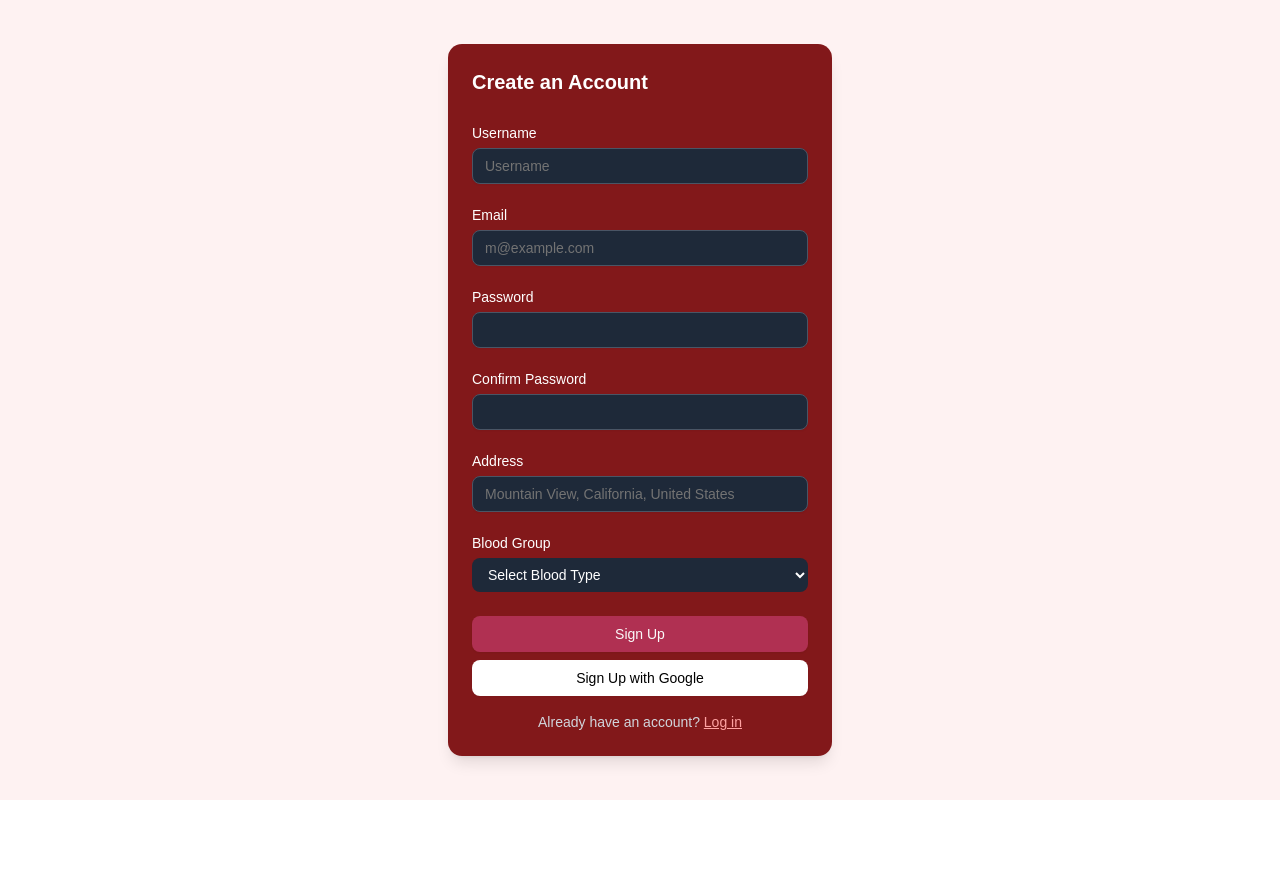
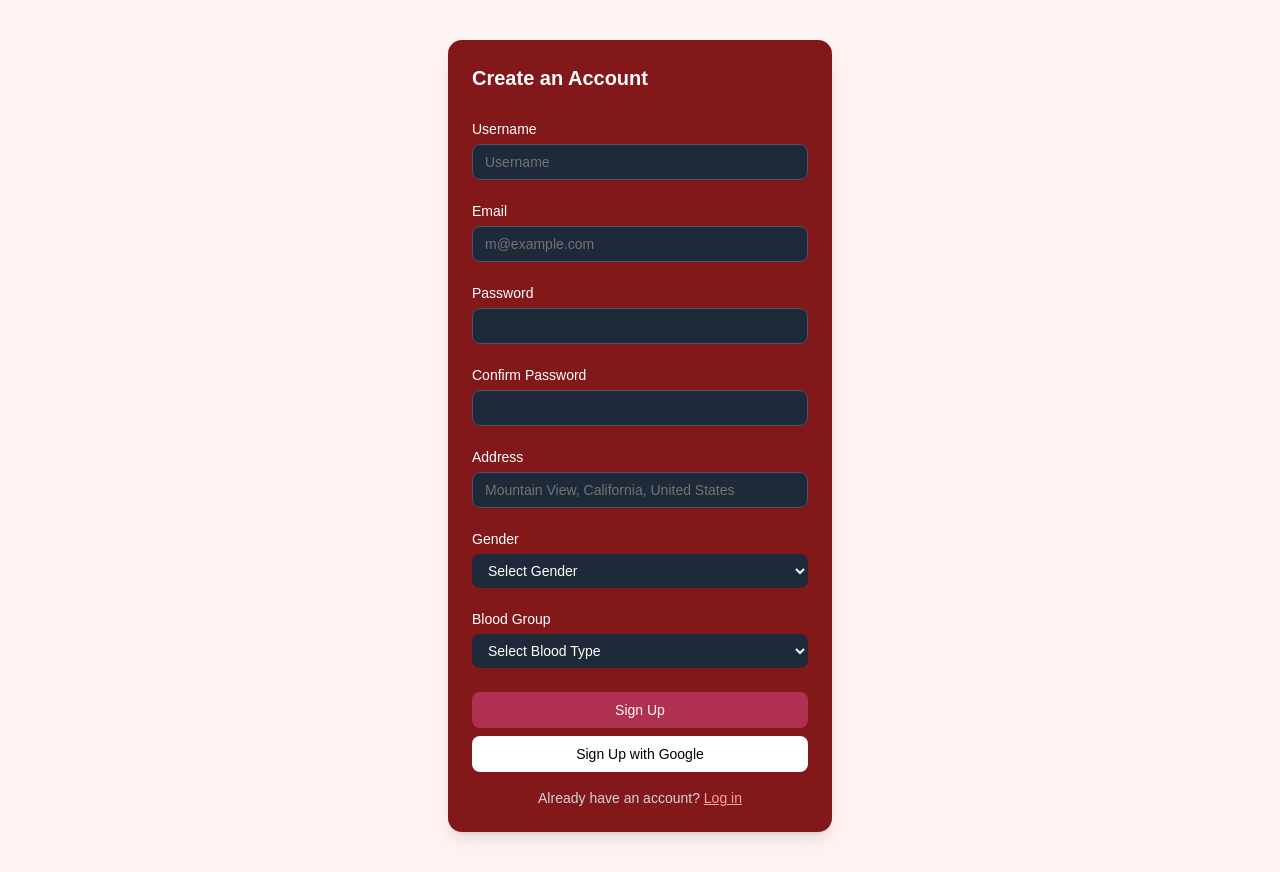
Before and after one commit to tikuzaa/QuickDonors, a React (Vite) app in the folder quick-donors/: page /signup in a window 1280 px wide. Before the commit the page ends 800 px from the top, so only its background shows below. Built offline with nearby package versions, Linux system fonts and the light colour scheme.

Commit message:
join button

```diff
--- a/quick-donors/src/components/signup-form.jsx
+++ b/quick-donors/src/components/signup-form.jsx
@@ -17,6 +17,7 @@ export function SignupForm({ className, ...props }) {
   const [email, setEmail] = useState("");
   const [password, setPassword] = useState("");
   const [confirmPassword, setConfirmPassword] = useState("");
+  const [gender, setGender] = useState("");
   const [bloodGroup, setBloodGroup] = useState("");
   const [address, setAddress] = useState("");
 
@@ -36,6 +37,7 @@ export function SignupForm({ className, ...props }) {
         email,
         password,
         bloodtype: bloodGroup,
+        gender,
         address,
       });
       console.log("Signup successful:", response.data);
@@ -125,6 +127,24 @@ export function SignupForm({ className, ...props }) {
                 />
               </div>
               <div className="grid gap-2">
+    <Label htmlFor="gender" className="text-white">
+      Gender
+    </Label>
+    <select
+      id="gender"
+      value={gender}
+      onChange={(e) => setGender(e.target.value)}
+      className="w-full bg-gray-800 border-gray-600 text-sm text-white placeholder-gray-400 focus:ring-[#B03052] rounded-md px-3 py-2"
+    >
+      <option value="">Select Gender</option>
+      {["Male", "Female", "Prefer not to specify"].map((option) => (
+        <option key={option} value={option}>
+          {option}
+        </option>
+      ))}
+    </select>
+  </div>
+              <div className="grid gap-2">
                 <Label htmlFor="bloodGroup" className="text-white">
                   Blood Group
                 </Label>
--- a/quick-donors/src/pages/Home.jsx
+++ b/quick-donors/src/pages/Home.jsx
@@ -2,11 +2,10 @@ import React, { useState, useEffect } from "react";
 import Works from "../components/Works";
 import Testimonials from "../components/Testimonials";
 import Navbar from "../components/Navigation";
-
+import { Link } from "react-router-dom";
 import Footer from "../components/Footer";
 import { Button } from "@material-tailwind/react";
-import './style.scss'
-
+import "./style.scss";
 
 const Home = () => {
   const [isScrolled, setIsScrolled] = useState(false);
@@ -28,21 +27,39 @@ const Home = () => {
         <div className="relative">
           <div class="text-container flex flex-col 2xl:flex-row justify-between items-center w-full">
             <div className=" flex flex-col p-4 max-w-200">
-          <div className='text-[60px] md:text-[96px]'>QuickDonor</div>
-          <div className='text-[16px] md:text-[20px]'>
-          Welcome to our all new Digital Blood Bank. We instantly connect donors with those in urgent need,
-          ensuring life-saving blood reaches the right people at the right time.
+              <div className="text-[60px] md:text-[96px]">QuickDonor</div>
+              <div className="text-[16px] md:text-[20px]">
+                Welcome to our all new Digital Blood Bank. We instantly connect
+                donors with those in urgent need, ensuring life-saving blood
+                reaches the right people at the right time.
                 <p>
-          Join our network of lifesavers and help those in urgent need. Find donors or donate blood in just a few clicks.
+                  Join our network of lifesavers and help those in urgent need.
+                  Find donors or donate blood in just a few clicks.
                 </p>
               </div>
-          <Button size="lg" className='bg-[#E32636] hover:bg-[#E32636]/70 h-10 w-30 mt-2 text-[16px] md:text-[18px] font-medium'>Join Now</Button>
-          {/* <p className='text-2xl'>Join Now</p> */}
+
+
+<Button
+  size="lg"
+  className="bg-[#E32636] hover:bg-[#E32636]/70 h-10 w-30 mt-2
+  text-[16px] md:text-[18px] font-medium hover:cursor-pointer"
+>
+  <Link
+    to="/signup"
+    className="w-full h-full flex items-center justify-center"
+  >
+    Join Now
+  </Link>
+</Button>
+
 
             </div>
             <div>
-    <img className="w-full md:max-w-200 " src="/hand_hold.png" alt="" />
-
+              <img
+                className="w-full md:max-w-200 "
+                src="/hand_hold.png"
+                alt=""
+              />
             </div>
           </div>
 
```
Lines whose indentation alone changed are shown as unchanged.
